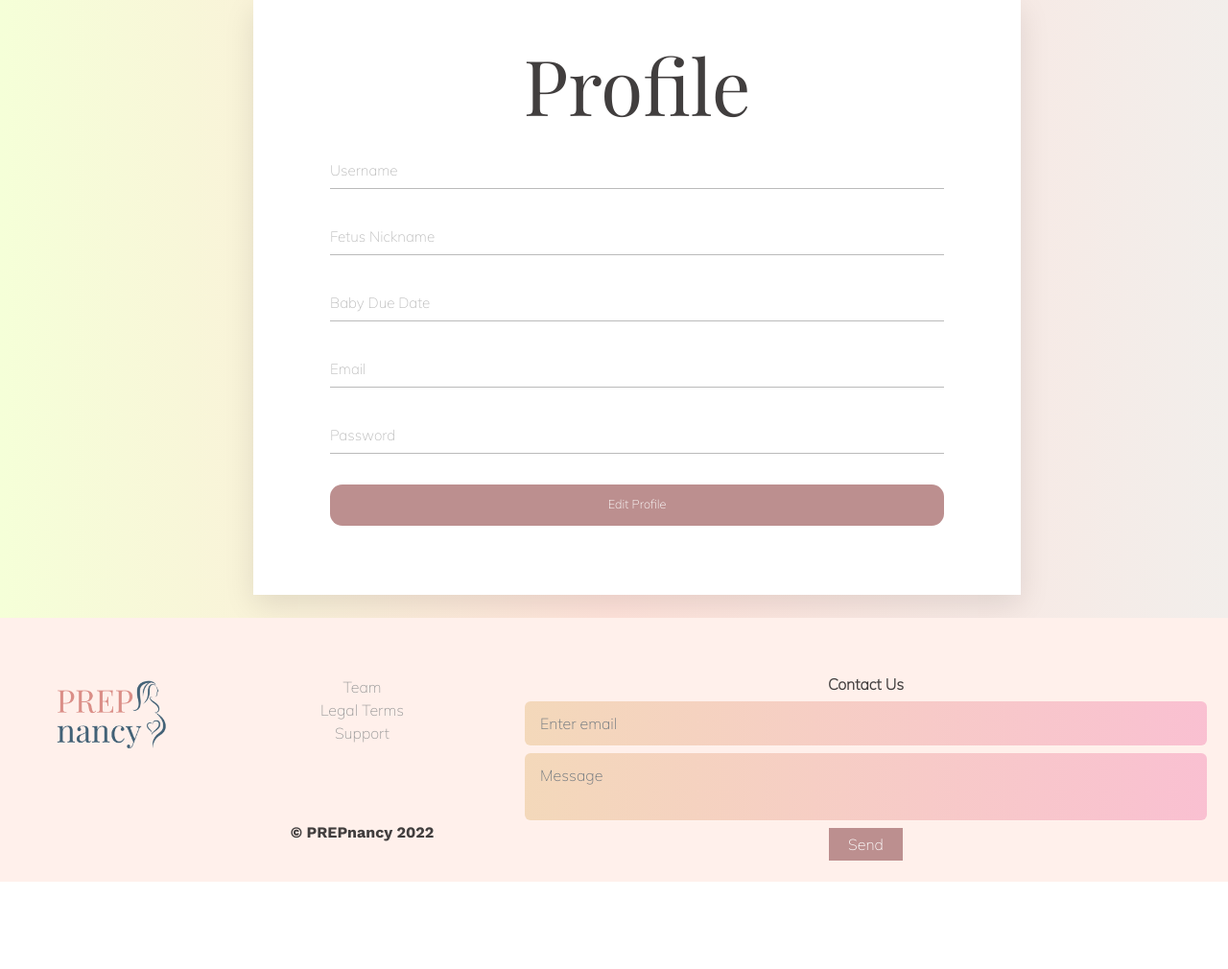
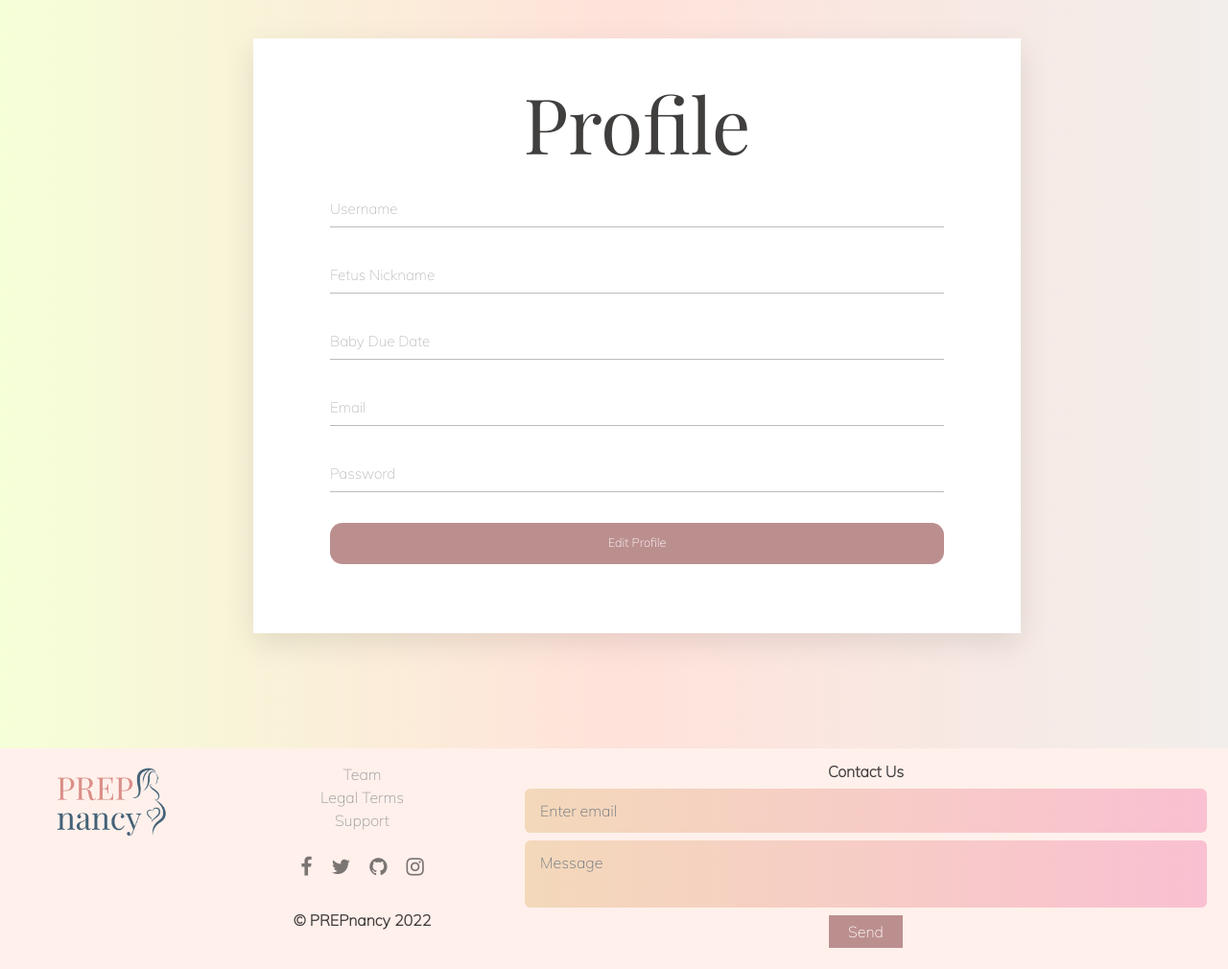
Before and after one commit to maegancp/maegancp.github.io, a PHP site: page /profile.html in a window 1280 px wide. Shown: the part 102-1112 px from the top of the page at 96% size. Before the commit the page ends 1021 px from the top, so only its background shows below. Run offline with PHP 8.4, Linux system fonts and the light colour scheme; some libraries are stand-ins or nearby versions.

Commit message:
styling changes

```diff
--- a/bulletin/bulletin.scss
+++ b/bulletin/bulletin.scss
@@ -418,6 +418,7 @@ footer .form-control {
   border: none;
   color: white;
   padding: 5px 20px;
+
   /* text-align: center;
   text-decoration: none;
   display: inline-block;
@@ -447,6 +448,7 @@ h3  {
 p {
   margin-bottom: 10vh;
   text-align: center;
+  font-family: 'Mulish', sans-serif;
 }
 
 .center {
--- a/bulletin/bulletinresult.html
+++ b/bulletin/bulletinresult.html
@@ -60,7 +60,7 @@
           <div class="result_dropbox row">
             <div class="col-12">
               <br><br>
-              <label for="products"> Category:</label>
+              <h2><label for="products"> Category:</label></h2>
               <select name="products" id="products" class="form-select" aria-label="Default select example">
                   <option value="babypacifier" selected>Baby Pacifier</option>
                   <option value="milkbottle">Milk Bottle</option>
--- a/css/podium.css
+++ b/css/podium.css
@@ -30,3 +30,8 @@ td {
   opacity: 1;
   transform: translate(0, 0);
 }
+
+select {
+  width:50% ;
+  text-align: center;
+}
--- a/css/profile.css
+++ b/css/profile.css
@@ -121,16 +121,14 @@ body {
     padding-bottom: 16px;
   }
 
-  p {
+  /* p {
     font-family: 'Work Sans', sans-serif;
     color: #535353;
     margin: 32px 0;
-  }
+  } */
 
 
-  .footer {
-    padding-top: 60px;
-  }
+
 
   .header {
     text-align: right;
--- a/profile.html
+++ b/profile.html
@@ -9,8 +9,8 @@
   <title>Profile</title>
   <link href="https://cdn.jsdelivr.net/npm/bootstrap@5.2.0/dist/css/bootstrap.min.css" rel="stylesheet"
     integrity="sha384-gH2yIJqKdNHPEq0n4Mqa/HGKIhSkIHeL5AyhkYV8i59U5AR6csBvApHHNl/vI1Bx" crossorigin="anonymous" />
-  <link rel="stylesheet" href="/css/profile.css">
-  <link rel="stylesheet" href="./css/styleM.css" />
+  <link rel="stylesheet" href="css/profile.css">
+  <link rel="stylesheet" href="css/styleM.css" />
   <!-- for icons in footer -->
   <link rel="stylesheet" href="https://cdnjs.cloudflare.com/ajax/libs/font-awesome/4.7.0/css/font-awesome.min.css">
 
@@ -19,7 +19,7 @@
     @import url('https://fonts.googleapis.com/css2?family=Mulish:wght@200&family=Playfair+Display&display=swap');
   </style>
 
-  <link rel="stylesheet" href="https://use.fontawesome.com/releases/v5.6.3/css/all.css">
+  <!-- <link rel="stylesheet" href="https://use.fontawesome.com/releases/v5.6.3/css/all.css"> -->
   <link rel="stylesheet" href="https://cdn.jsdelivr.net/gh/devicons/devicon@v2.12.0/devicon.min.css">
   <link rel="preconnect" href="https://fonts.googleapis.com">
   <link rel="preconnect" href="https://fonts.gstatic.com" crossorigin>
@@ -49,7 +49,7 @@
 
     <div class="main-container">
 
-      <div class="container about" id="about-me">
+      <div class="container about" id="about-me" style="margin-top:5vh;">
         <div>
           <h2 style="font-size: 80px;">Profile</h2>
         </div>
@@ -95,7 +95,7 @@
 
     </div>
 
-    <div class="row">
+    <div class="row" style="margin-top:15vh;">
       <footer class="footer">
         <div class="container-fluid" style="text-align:center;">
 
```
Lines whose indentation alone changed are shown as unchanged.
